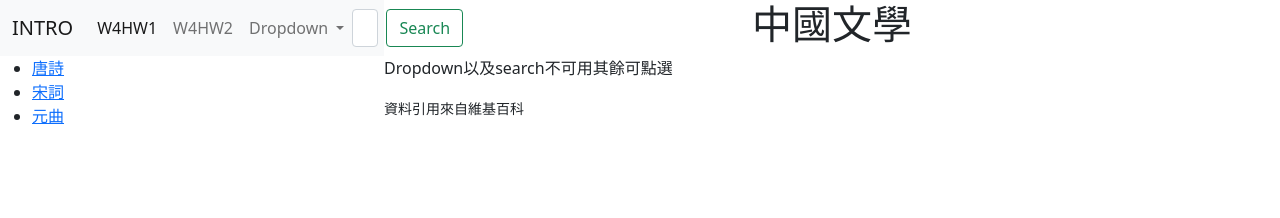
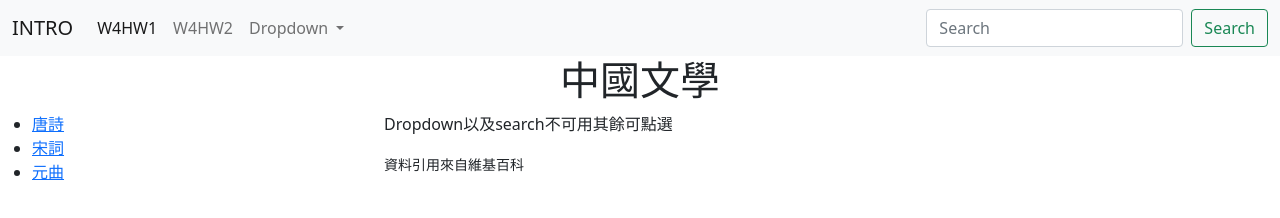
Before and after one commit to Percy5055/percy5055.github.io, a plain HTML site: page nav/HW.html in a window 1280 px wide. Drawn offline with nearby package versions, Linux system fonts and the light colour scheme.

Commit message:
Update HW.html

```diff
--- a/nav/HW.html
+++ b/nav/HW.html
@@ -9,12 +9,12 @@
     <link href="https://cdn.jsdelivr.net/npm/bootstrap@5.0.2/dist/css/bootstrap.min.css" rel="stylesheet" integrity="sha384-EVSTQN3/azprG1Anm3QDgpJLIm9Nao0Yz1ztcQTwFspd3yD65VohhpuuCOmLASjC" crossorigin="anonymous">
    <style>
      header{text-align:center}
-     nav {float:left;width:30%;}
-     article{float:right;width:70%;}
+
+     article{float:right;width:70%;height:30%;}
    </style>
     <title>NAV test</title>
   </head>
-  <body >
+  <body>
     <nav class="navbar navbar-expand-lg navbar-light bg-light">
       <div class="container-fluid">
         <a class="navbar-brand" href="https://percy5055.github.io/index.html">INTRO</a>
@@ -50,7 +50,7 @@
       </div>
     </nav>
     <header><h1>中國文學</h1></header>
-    <nav>
+    <nav style="float:left; width:30%; height:30%;">
       <ul>
         <li><a href="https://zh.wikipedia.org/wiki/%E5%94%90%E8%AF%97">唐詩</a></li>
         <li><a href="https://zh.wikipedia.org/wiki/%E8%AF%8D_(%E6%96%87%E5%AD%A6)">宋詞</a></li>
```
